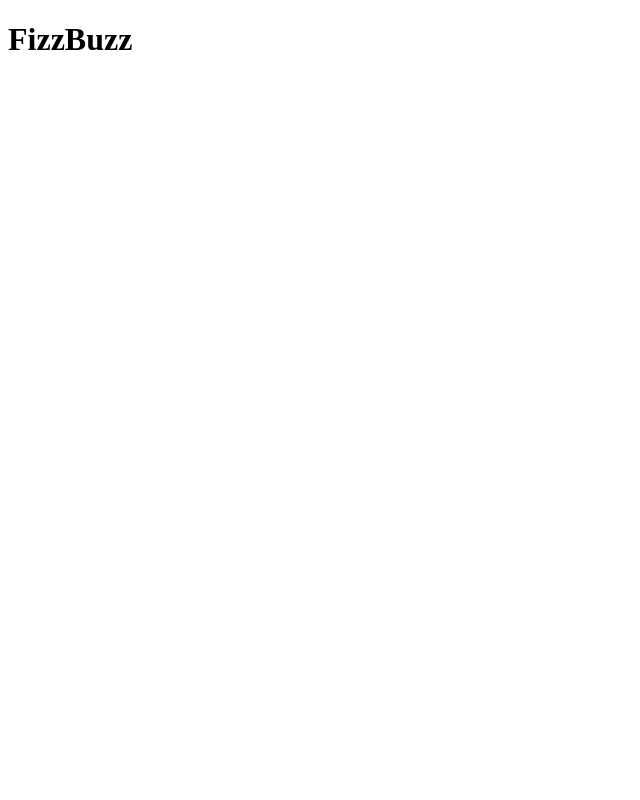
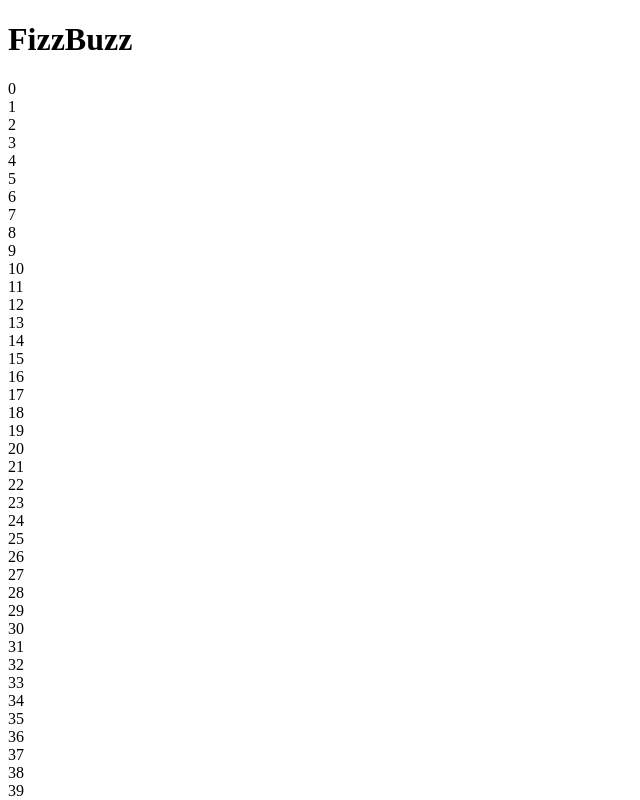
Before and after one commit to cjclay/Angular2FizzBuzzDemo, an Angular app: page / in a window 1280 px wide. Shown: the top 800 px of the page, without its empty margins (0-640 px from the left). Built offline with nearby package versions, Linux system fonts and the light colour scheme.

Commit message:
display numbers but not fizzbuzz

```diff
--- a/src/app/app.component.html
+++ b/src/app/app.component.html
@@ -1,3 +1,7 @@
 <h1>
   {{title}}
 </h1>
+
+<div *ngFor="let number of numbers">
+  <div>{{number}}</div>
+</div>
```
